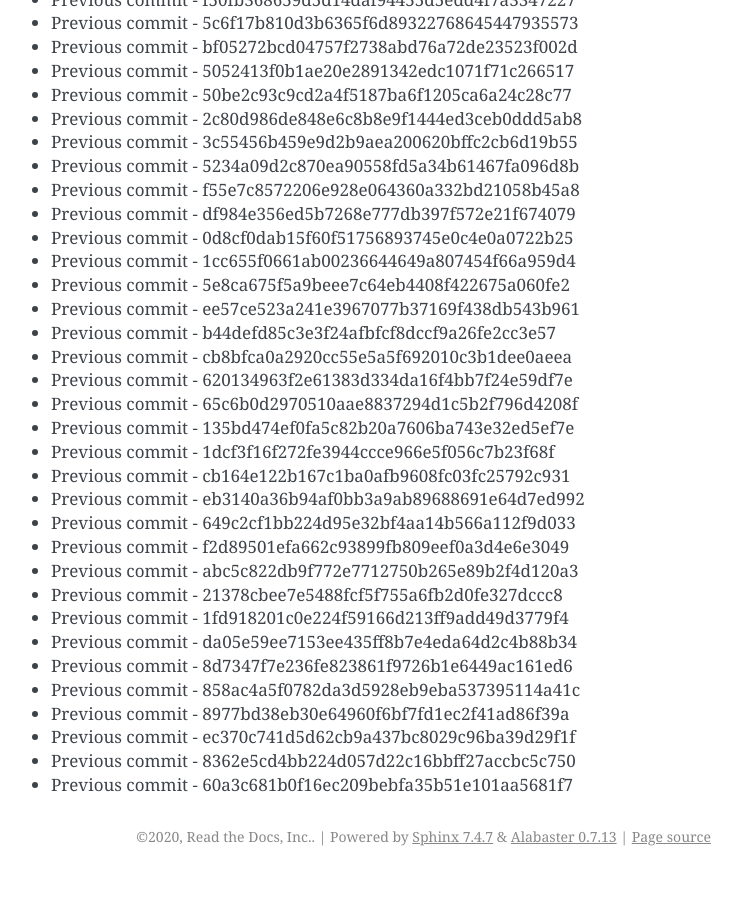
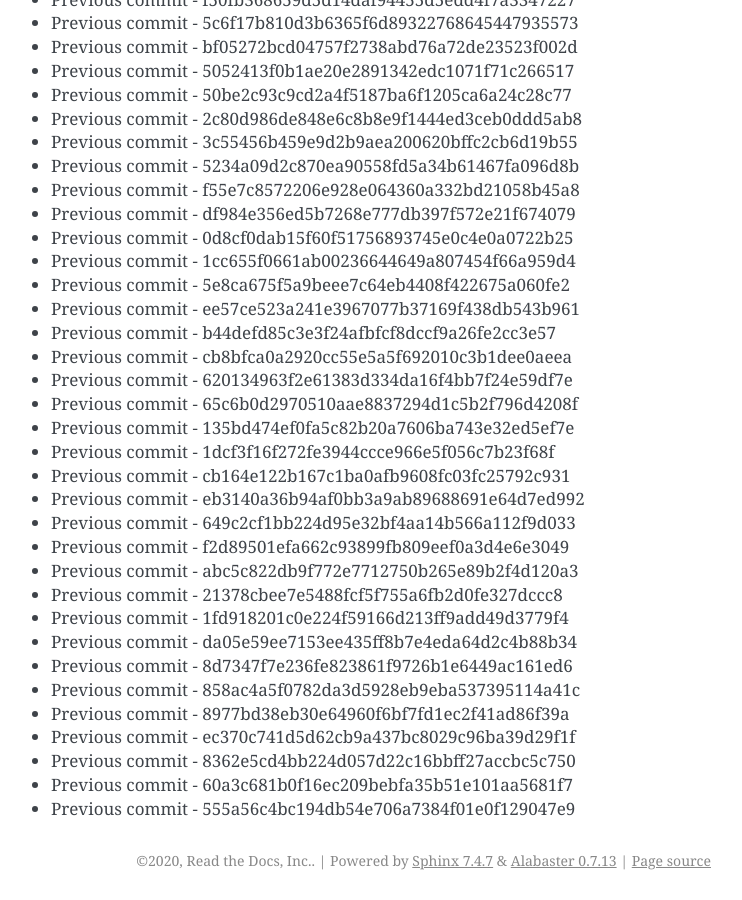
Before and after one commit to readthedocs/rtd-git-stresstest, a Sphinx documentation site: the page built from docs/updates.rst, in a window 1280 px wide and 900 px high, scrolled down 19622 px. Shown: the whole window, without its empty margins (399-1141 px from the left). Built offline with Sphinx 7.4.7, drawn with Linux system fonts in a browser that asks for light colours; before the commit the page ends 20498 px from its top, so only the background shows below that.

Commit message:
Generating commit from previous: 555a56c4bc194db54e706a7384f01e0f129047e9

```diff
--- a/docs/updates.rst
+++ b/docs/updates.rst
@@ -856,3 +856,4 @@ It can be tested for any performance characteristics.
 * Previous commit - ec370c741d5d62cb9a437bc8029c96ba39d29f1f
 * Previous commit - 8362e5cd4bb224d057d22c16bbff27accbc5c750
 * Previous commit - 60a3c681b0f16ec209bebfa35b51e101aa5681f7
+* Previous commit - 555a56c4bc194db54e706a7384f01e0f129047e9
```
